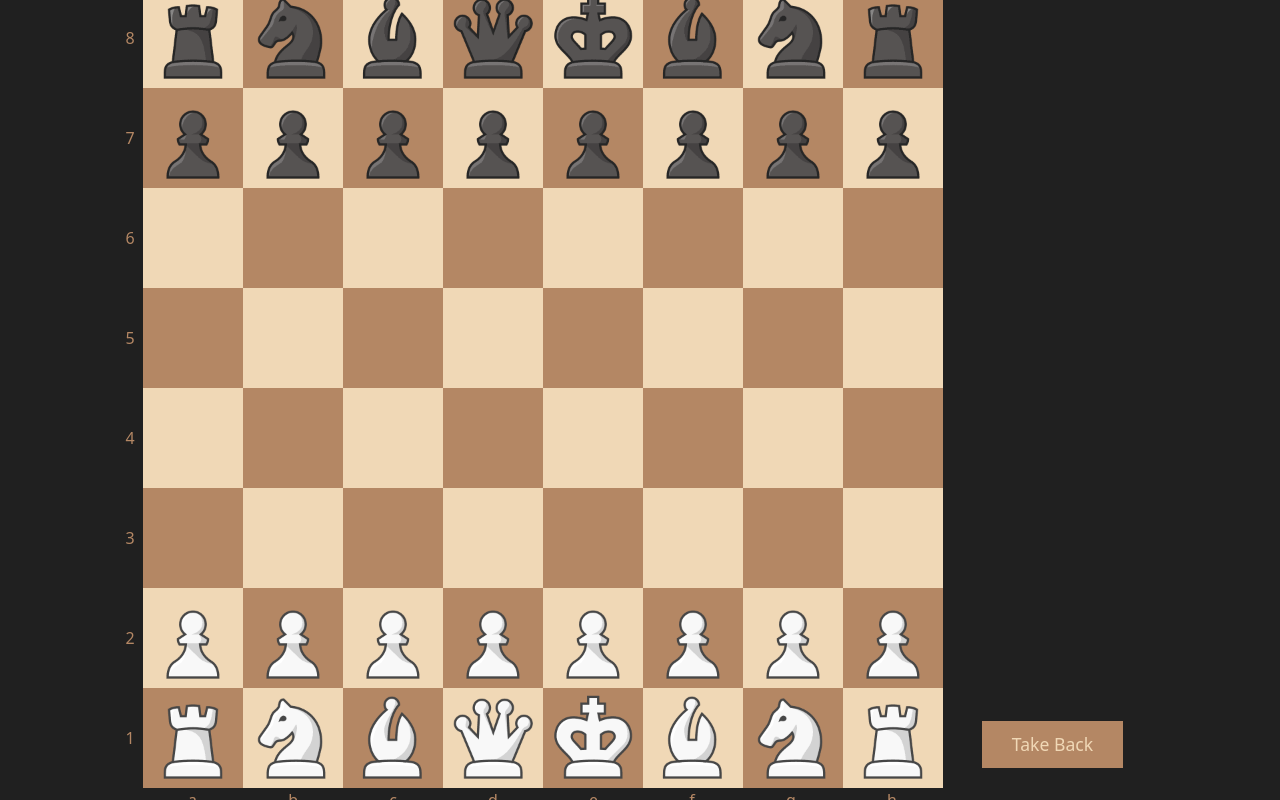
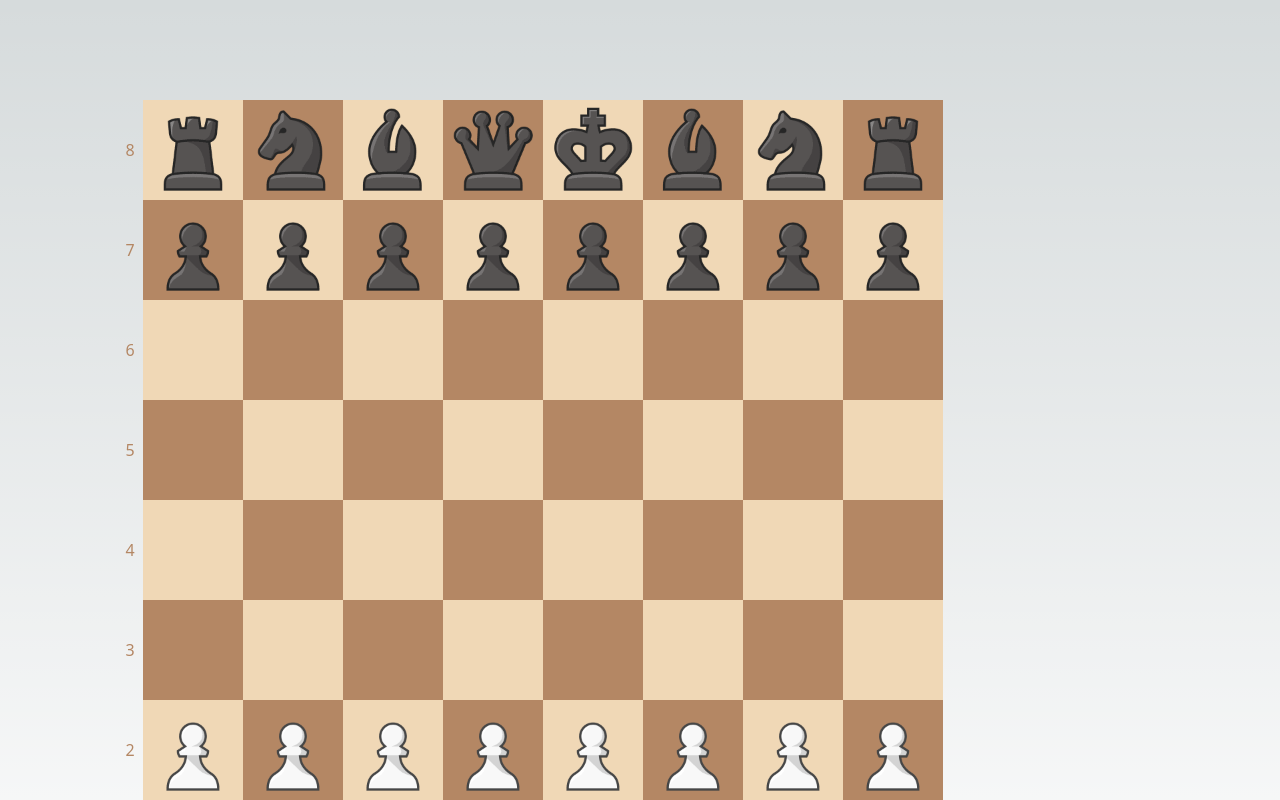
Before and after one commit to Prathamesh-chougale-17/chess-via-nextjs, a Next.js app: page / in a window 1280 px wide. Shown: the top 800 px of the page. Built offline with nearby package versions, Linux system fonts and the light colour scheme.

Commit message:
final touch

```diff
--- a/app/globals.css
+++ b/app/globals.css
@@ -25,22 +25,23 @@
 .App {
   display: grid;
   place-content: center;
-  height: 100vh;
-  background: var(--bg-color);
+  margin-top: 100px;
+  margin-bottom: 100px;
+  height: 100%;
   grid-template-columns: auto 220px;
 }
 
-.no-scrollbar::-webkit-scrollbar {
+body::-webkit-scrollbar {
   display: none;
 }
 
 /* Hide scrollbar for IE, Edge and Firefox */
-.no-scrollbar {
+body {
   -ms-overflow-style: none; /* IE and Edge */
   scrollbar-width: none; /* Firefox */
 }
 
-/*
+
 body {
   color: rgb(var(--foreground-rgb));
   background: linear-gradient(
@@ -49,4 +50,4 @@ body {
       rgb(var(--background-end-rgb))
     )
     rgb(var(--background-start-rgb));
-} */
+}
--- a/chess/components/Control/Bits/MovesList.module.css
+++ b/chess/components/Control/Bits/MovesList.module.css
@@ -9,7 +9,15 @@
     font-size: 1.1em;
 
 }
+.moveslist::-webkit-scrollbar {
+    display: none;
+}
 
+  /* Hide scrollbar for IE, Edge and Firefox */
+.moveslist {
+    -ms-overflow-style: none; /* IE and Edge */
+    scrollbar-width: none; /* Firefox */
+}
 .moves{
     flex-basis: 35%;
     padding-left: 15%;
--- a/chess/components/Popup/EndGames/EndGames.tsx
+++ b/chess/components/Popup/EndGames/EndGames.tsx
@@ -22,7 +22,9 @@ const GameEnds = ({ onClosePopup }: any) => {
       <h1>{isWin ? status : "Draw"}</h1>
       <p>{!isWin && status}</p>
       <div className={`${status}`} />
-      <button onClick={newGame}>New Game</button>
+      <button className="endgamebutton" onClick={newGame}>
+        New Game
+      </button>
     </div>
   );
 };
--- a/chess/components/Popup/EndGames/GameEnds.css
+++ b/chess/components/Popup/EndGames/GameEnds.css
@@ -13,3 +13,12 @@
     background-position: 35% center,65% center;
     background-image: url('../../../assets/wk.png'),url('../../../assets/bk.png')
 }
+
+.endgamebutton {
+    background: var(--dark-tile);
+    color: var(--light-tile);
+    border: 0 none;
+    padding: 10px 30px;
+    margin: 10px;
+    font-size: 1.1em;
+}
```
